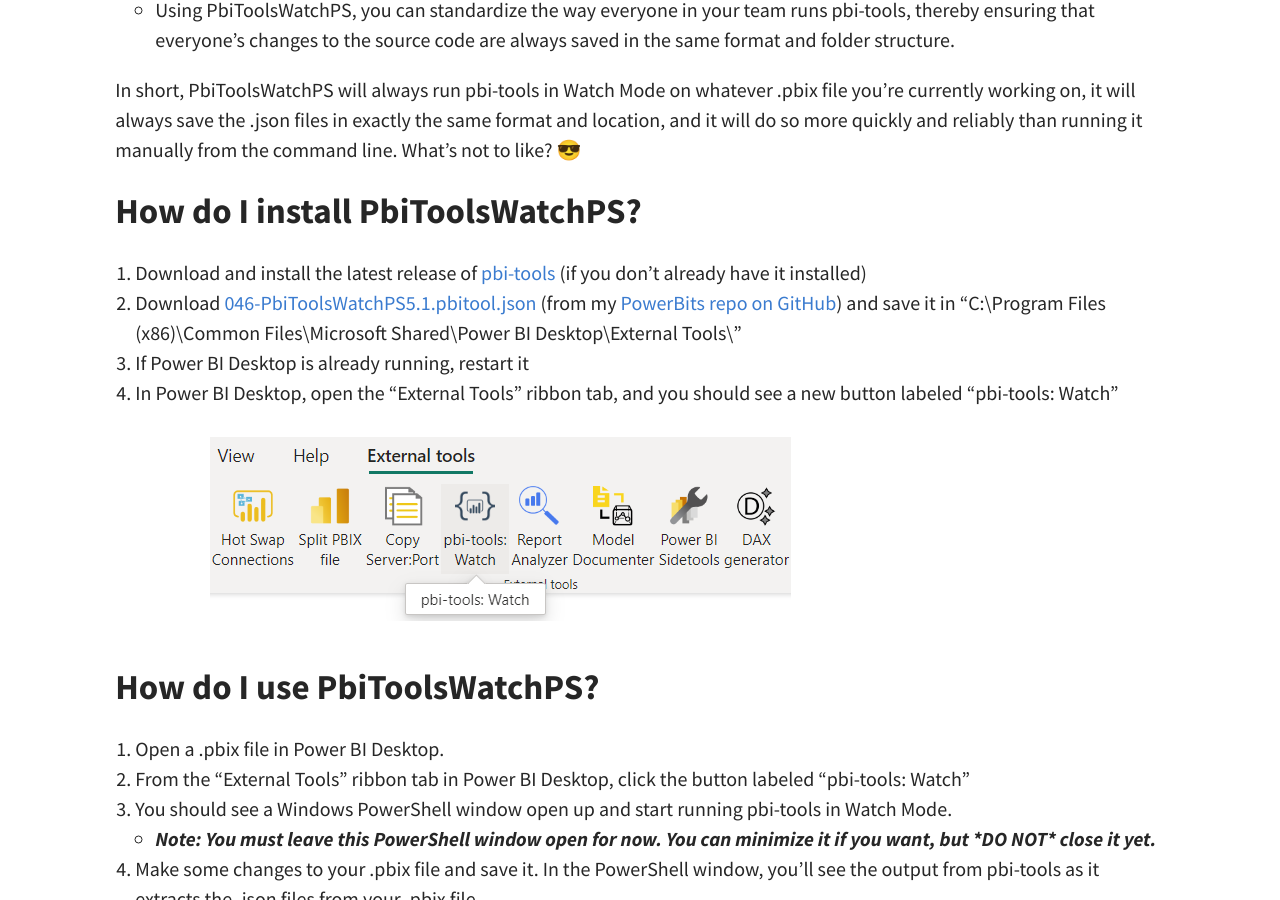
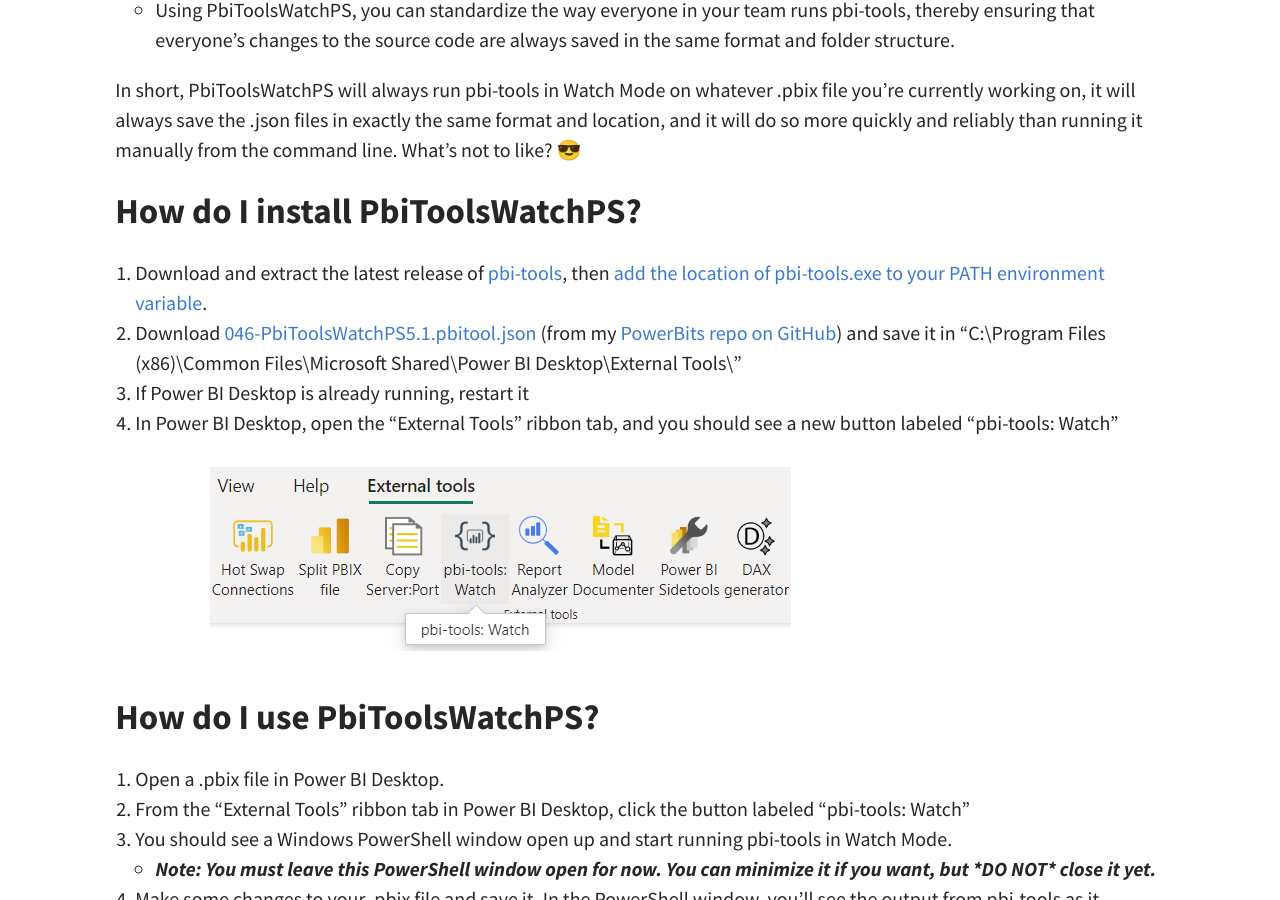
Before and after one commit to DataVolumeXYZ/DataVolumeXYZ, a Jekyll site: the page built from _posts/2023-03-20-external-tool-PbiToolsWatchPS.md, in a window 1280 px wide and 900 px high, scrolled down 1715 px. Built offline with Jekyll 4.4.1, drawn with Linux system fonts in a browser that asks for light colours.

Commit message:
added PATH environment variable instructions link

```diff
--- a/_posts/2023-03-20-external-tool-PbiToolsWatchPS.md
+++ b/_posts/2023-03-20-external-tool-PbiToolsWatchPS.md
@@ -42,7 +42,7 @@
 
 ## How do I install PbiToolsWatchPS?
 
-1. Download and install the latest release of [pbi-tools](https://pbi.tools) (if you don't already have it installed)
+1. Download and extract the latest release of [pbi-tools](https://pbi.tools), then [add the location of pbi-tools.exe to your PATH environment variable](https://pbi.tools/tutorials/getting-started-cli.html#4-optionally-add-the-tool-folder-to-your-path-environment-setting).
 2. Download [046-PbiToolsWatchPS5.1.pbitool.json](https://raw.githubusercontent.com/JamesDBartlett3/PowerBits/main/ExternalTools/046-PbiToolsWatchPS5.1.pbitool.json) (from my [PowerBits repo on GitHub](https://github.com/JamesDBartlett3/PowerBits)) and save it in "C:\Program Files (x86)\Common Files\Microsoft Shared\Power BI Desktop\External Tools\\"
 3. If Power BI Desktop is already running, restart it
 4. In Power BI Desktop, open the "External Tools" ribbon tab, and you should see a new button labeled "pbi-tools: Watch"
```
